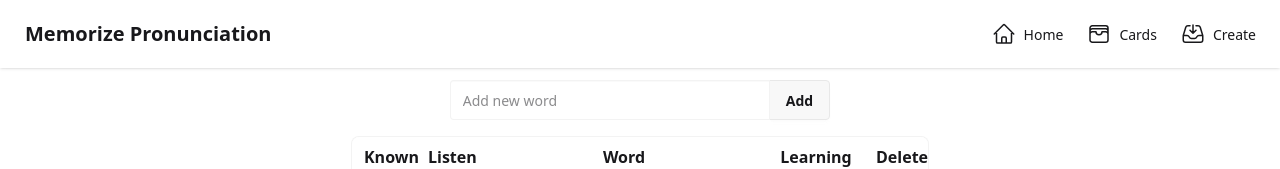
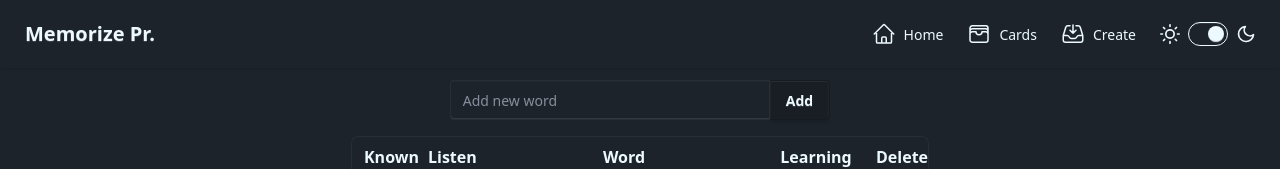
Before and after one commit to olena-palii/MemorizePronunciation, a SvelteKit app: page / in a window 1280 px wide. Shown: the top 169 px of the page. Built offline with nearby package versions, Linux system fonts and the light colour scheme; no server answers; the database is empty.

Commit message:
Theme toggle
* Add theme toggle
* Small cards tests update
* Playwright tests for navbar and dock

```diff
--- /dev/null
+++ b/src/lib/components/theme.svelte
@@ -0,0 +1,66 @@
+<script lang="ts">
+    import { onMount } from "svelte";
+    const themeDark = "dark";
+    const themeLight = "light";
+    let isDarkTheme: boolean = true;
+
+    onMount(() => {
+        if (typeof window !== "undefined") {
+            const theme = window.localStorage.getItem("theme");
+            const current_theme = theme === themeLight ? themeLight : themeDark;
+            isDarkTheme = current_theme !== themeLight;
+            document.documentElement.setAttribute("data-theme", current_theme);
+        }
+    });
+
+    function toggleTheme() {
+        const theme = isDarkTheme ? themeDark : themeLight;
+        set_theme(theme);
+    }
+
+    function set_theme(theme: string) {
+        const one_year = 60 * 60 * 24 * 365;
+        window.localStorage.setItem("theme", theme);
+        document.cookie = `theme=${theme}; max-age=${one_year}; path=/;`;
+        document.documentElement.setAttribute("data-theme", theme);
+    }
+</script>
+
+<label class="theme-toggle flex cursor-pointer gap-2" title="Toggle theme">
+    <svg
+        xmlns="http://www.w3.org/2000/svg"
+        width="20"
+        height="20"
+        viewBox="0 0 24 24"
+        fill="none"
+        stroke="currentColor"
+        stroke-width="2"
+        stroke-linecap="round"
+        stroke-linejoin="round"
+    >
+        <circle cx="12" cy="12" r="5" />
+        <path
+            d="M12 1v2M12 21v2M4.2 4.2l1.4 1.4M18.4 18.4l1.4 1.4M1 12h2M21 12h2M4.2 19.8l1.4-1.4M18.4 5.6l1.4-1.4"
+        />
+    </svg>
+    <input
+        type="checkbox"
+        value="synthwave"
+        class="toggle theme-controller"
+        bind:checked={isDarkTheme}
+        onchange={toggleTheme}
+    />
+    <svg
+        xmlns="http://www.w3.org/2000/svg"
+        width="20"
+        height="20"
+        viewBox="0 0 24 24"
+        fill="none"
+        stroke="currentColor"
+        stroke-width="2"
+        stroke-linecap="round"
+        stroke-linejoin="round"
+    >
+        <path d="M21 12.79A9 9 0 1 1 11.21 3 7 7 0 0 0 21 12.79z"></path>
+    </svg>
+</label>
--- a/src/lib/index.ts
+++ b/src/lib/index.ts
@@ -6,3 +6,4 @@ export { textToSpeech, startRecordingAudio, stopRecordingAudio, playRecordedAudi
 export { default as WordsTable } from './components/words-table.svelte';
 export { default as Card } from './components/card.svelte';
 export { default as AddWord } from './components/add-word.svelte';
+export { default as Theme } from './components/theme.svelte';
--- a/src/routes/+layout.svelte
+++ b/src/routes/+layout.svelte
@@ -1,14 +1,15 @@
 <script lang="ts">
   import '../app.css';
+  import { Theme } from '$lib'
 </script>
 
 <div class="navbar bg-base-100 shadow-sm fixed top-0 left-0 w-full z-50">
   <div class="flex-1">
-    <a href="/" class="btn btn-ghost text-xl">Memorize Pronunciation</a>
+    <a href="/" class="btn btn-ghost text-xl">Memorize Pr.</a>
   </div>
-  <div class="navbar-end hidden lg:flex">
+  <div class="navbar-end">
     <ul class="menu menu-horizontal px-1">
-      <li>
+      <li class="hidden lg:flex">
           <a href="/">
               <svg xmlns="http://www.w3.org/2000/svg" fill="none" viewBox="0 0 24 24" stroke-width="1.5" stroke="currentColor" class="size-6">
                 <path stroke-linecap="round" stroke-linejoin="round" d="m2.25 12 8.954-8.955c.44-.439 1.152-.439 1.591 0L21.75 12M4.5 9.75v10.125c0 .621.504 1.125 1.125 1.125H9.75v-4.875c0-.621.504-1.125 1.125-1.125h2.25c.621 0 1.125.504 1.125 1.125V21h4.125c.621 0 1.125-.504 1.125-1.125V9.75M8.25 21h8.25" />
@@ -16,7 +17,7 @@
               Home
           </a>
       </li>
-      <li>
+      <li class="hidden lg:flex">
           <a href="/cards">
               <svg xmlns="http://www.w3.org/2000/svg" fill="none" viewBox="0 0 24 24" stroke-width="1.5" stroke="currentColor" class="size-6">
                 <path stroke-linecap="round" stroke-linejoin="round" d="M21 12a2.25 2.25 0 0 0-2.25-2.25H15a3 3 0 1 1-6 0H5.25A2.25 2.25 0 0 0 3 12m18 0v6a2.25 2.25 0 0 1-2.25 2.25H5.25A2.25 2.25 0 0 1 3 18v-6m18 0V9M3 12V9m18 0a2.25 2.25 0 0 0-2.25-2.25H5.25A2.25 2.25 0 0 0 3 9m18 0V6a2.25 2.25 0 0 0-2.25-2.25H5.25A2.25 2.25 0 0 0 3 6v3" />
@@ -24,13 +25,16 @@
               Cards
           </a>
       </li>
-      <li>
+      <li class="hidden lg:flex">
           <a href="/create">
               <svg xmlns="http://www.w3.org/2000/svg" fill="none" viewBox="0 0 24 24" stroke-width="1.5" stroke="currentColor" class="size-6">
                 <path stroke-linecap="round" stroke-linejoin="round" d="M9 3.75H6.912a2.25 2.25 0 0 0-2.15 1.588L2.35 13.177a2.25 2.25 0 0 0-.1.661V18a2.25 2.25 0 0 0 2.25 2.25h15A2.25 2.25 0 0 0 21.75 18v-4.162c0-.224-.034-.447-.1-.661L19.24 5.338a2.25 2.25 0 0 0-2.15-1.588H15M2.25 13.5h3.86a2.25 2.25 0 0 1 2.012 1.244l.256.512a2.25 2.25 0 0 0 2.013 1.244h3.218a2.25 2.25 0 0 0 2.013-1.244l.256-.512a2.25 2.25 0 0 1 2.013-1.244h3.859M12 3v8.25m0 0-3-3m3 3 3-3" />
               </svg>
               Create
           </a>
+      </li>
+      <li>
+          <Theme />
       </li>
     </ul>
   </div>
```
Also changed, not shown: 2 other files (tests, documents, lock files or other folders).
